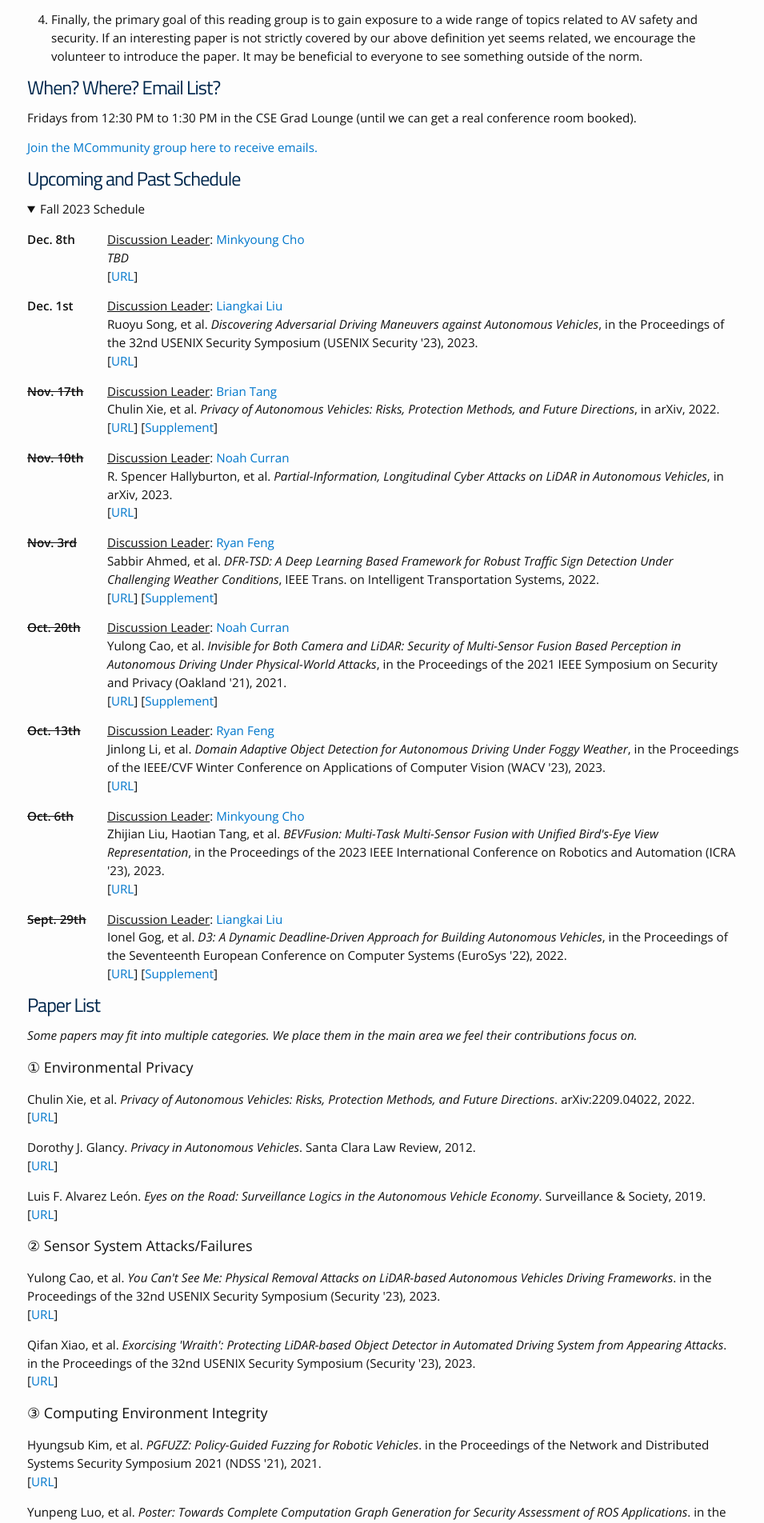
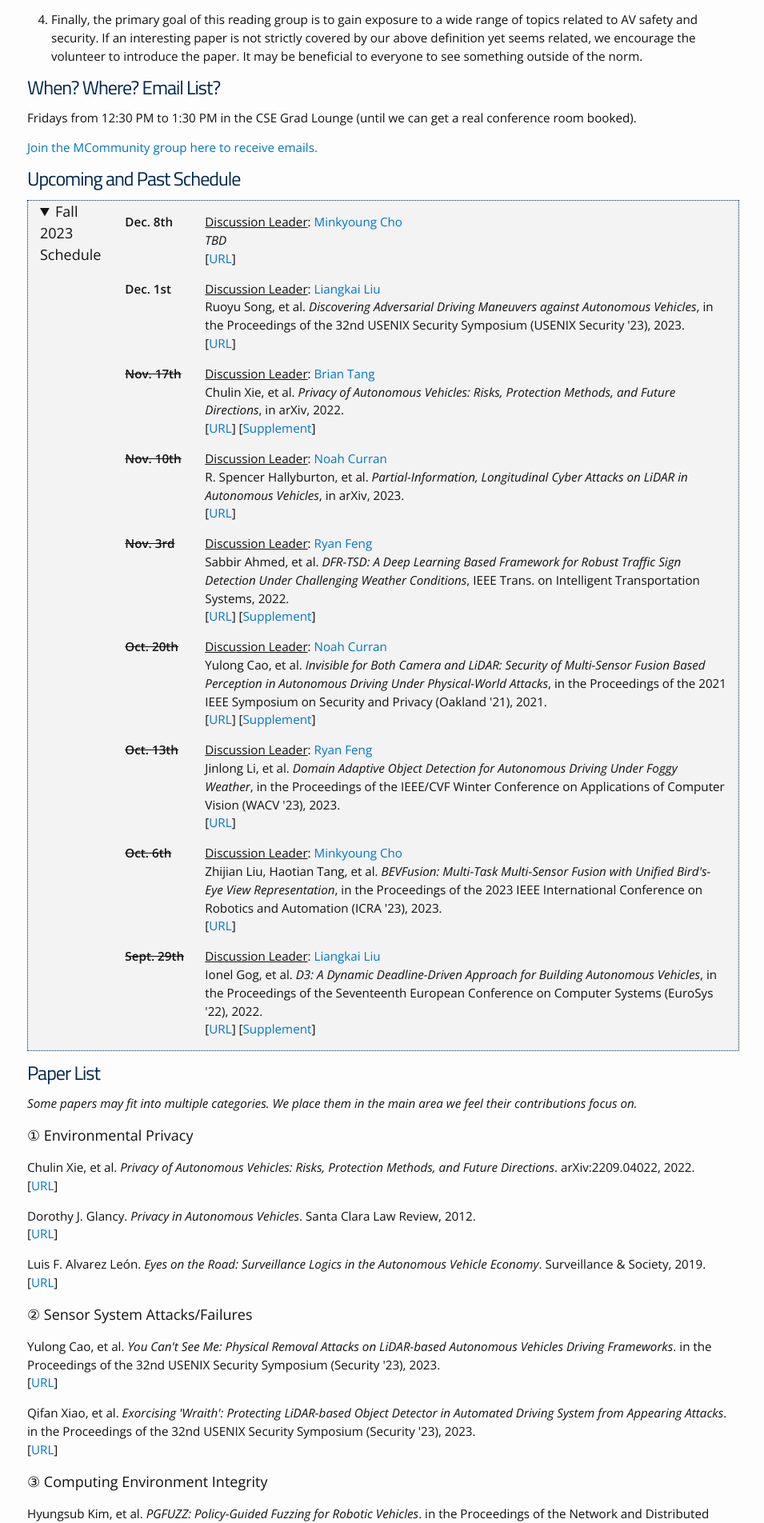
Before and after one commit to noah-curran/noah-curran.github.io, a Jekyll site: the page built from av-safe-sec.md, in a window 1280 px wide. Shown: the part 1422-3326 px from the top of the page at 80% size, without its empty margins (161-1116 px from the left). Built offline with Jekyll 4.4.1, drawn with Linux system fonts in a browser that asks for light colours.

Commit message:
add to details-box to main.scss

```diff
--- a/css/main.scss
+++ b/css/main.scss
@@ -58,5 +58,6 @@ $on-laptop:        950px;
         "syntax-highlighting",
 	"fancy-image",
     "tooltip",
-    "readinggroup"
+    "readinggroup",
+    "details-box"
 ;
```
